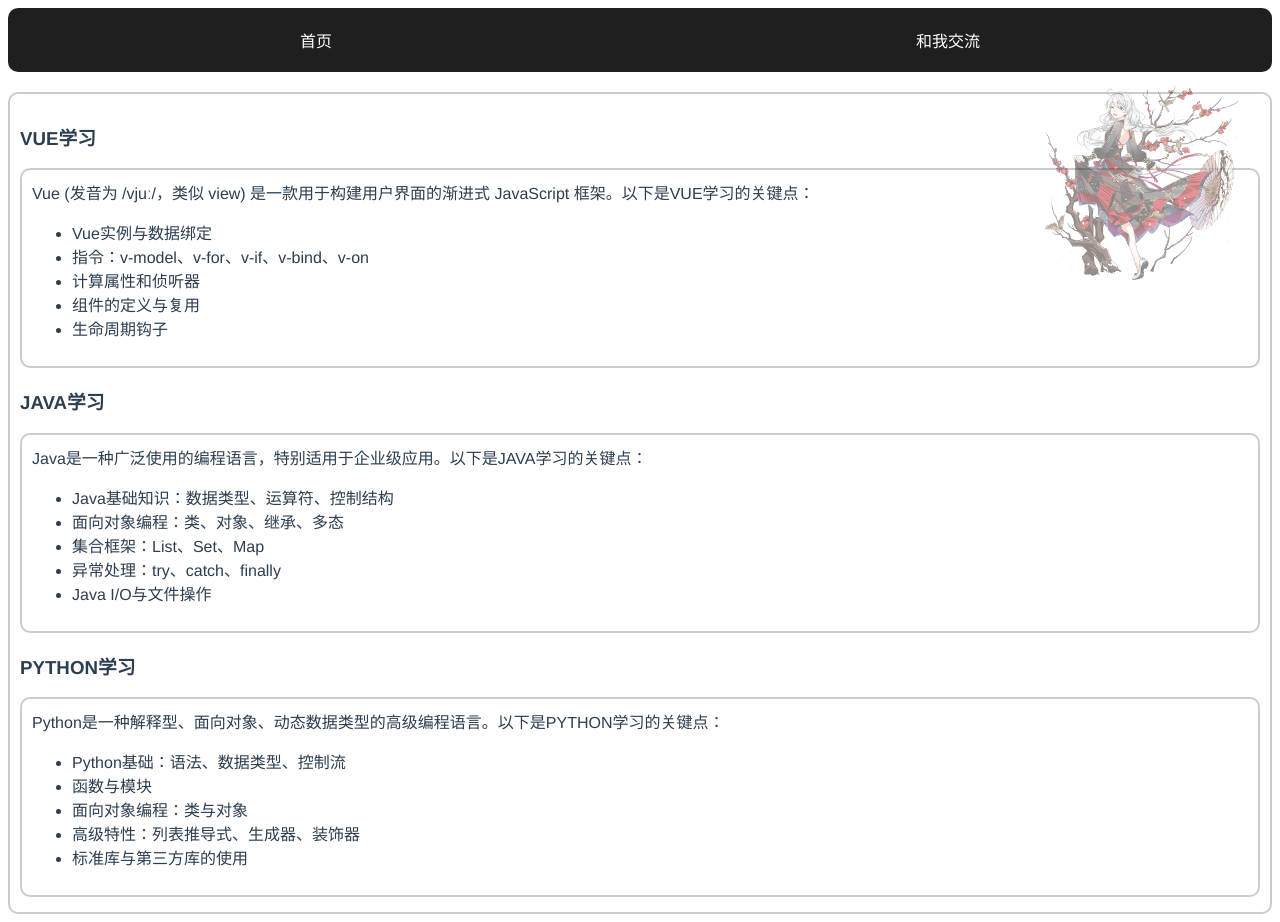
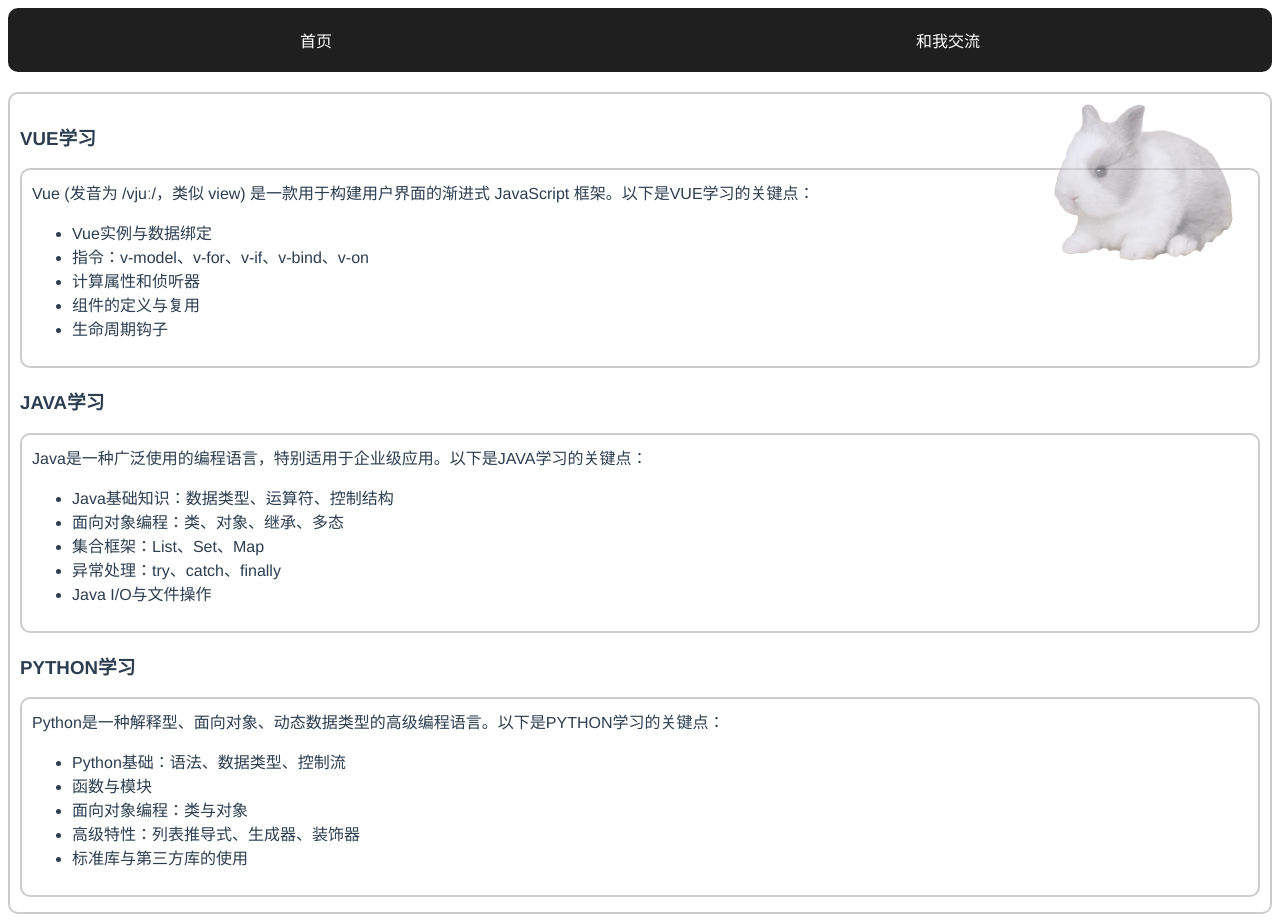
Before and after one commit to kasmturny/llm-kasmturny, a Vue app in the folder webapp/1cli/: page /homepage in a window 1280 px wide. Built offline with nearby package versions, Linux system fonts and the light colour scheme.

Commit message:
kasmturny

```diff
--- a/webapp/1cli/src/App.vue
+++ b/webapp/1cli/src/App.vue
@@ -6,7 +6,7 @@
       <div class="nav-item" @click="goToChatBot('/chatbot')">和我交流</div>
     </div>
     <div class="fixed-div">
-      <img src="./assets/kiana.png" alt="logo" style="width: 100%; height: 100%;opacity: 0.5;">
+      <img src="./assets/rabbit.png" alt="logo" style="width: 100%; height: 100%;opacity: 0.5;">
     </div>
     <!-- 路由出口 -->
     <router-view/>
```
Also changed, not shown: webapp/1cli/src/assets/kiana.png (deleted), webapp/1cli/src/assets/rabbit.png (added).
